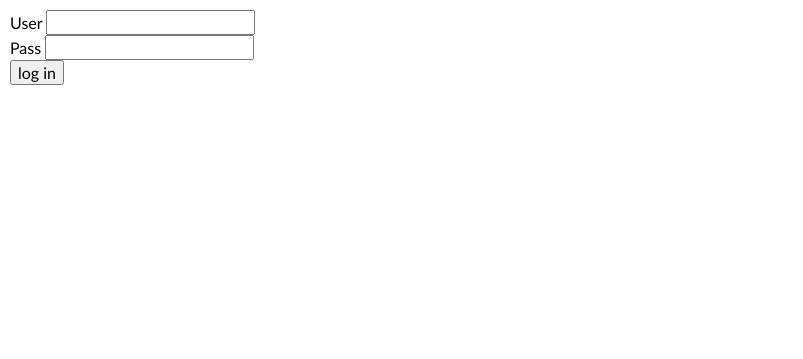
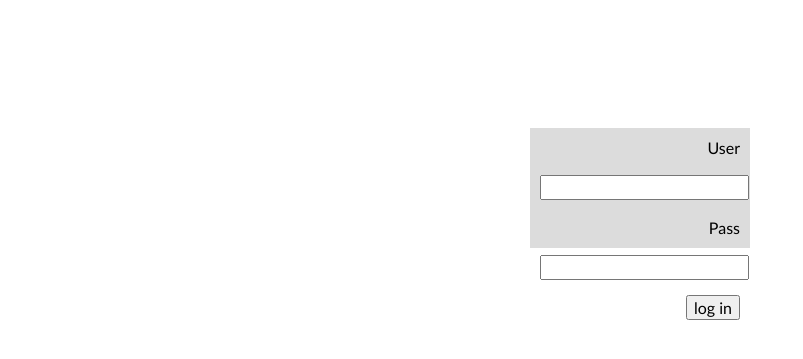
Before and after one commit to granath93/Goldfish, a PHP site: page /login.php in a window 1280 px wide. Shown: the top 359 px of the page, without its empty margins (0-803 px from the left). Run offline with PHP 8.4, Linux system fonts and the light colour scheme; data that the repository does not hold is empty.

Commit message:
loginform lite snyggare

```diff
--- a/css/admin.css
+++ b/css/admin.css
@@ -180,6 +180,19 @@ textarea.field.text{
 
 }
 
+.loginForm {
+	margin: 10% auto;
+	text-align: right;
+	line-height: 40px;
+    width: 220px;
+    height: 120px;
+    background-color: #dcdcdc;
+
+
+
+
+}
+
 
 
 .statisticContent h3{
@@ -221,6 +234,13 @@ textarea.field.text{
 	width: 100%;
 	margin: auto;
 }
+.logbox{
+	float: left;
+	background-color: #dcdcdc;
+	height: 678px;
+	width: 201px;
+	display: block;
+}
 
 
 /*
--- a/login.php
+++ b/login.php
@@ -12,7 +12,6 @@
 
 <?php
 require 'includes/db.php';
-$pageTitle="Login";
 //tom array som ger värden vid fel
 $error = array();
 //kollar om textrutorna är tomma
@@ -62,11 +61,13 @@ if(!empty($_POST)){
 	<meta charset="utf-8">
 </head>
 <body>
+	<div class="loginForm">
 <form method="post" action="">
 
 	User <input type="text" name="user"><br/>
-	Pass <input type="password" name="password"><br/>
+	Pass  <input type="password" name="password"><br/>
 	<input type="submit" name="submit" value="log in"  />
+</div>
 
 </form>
 </body>
```
